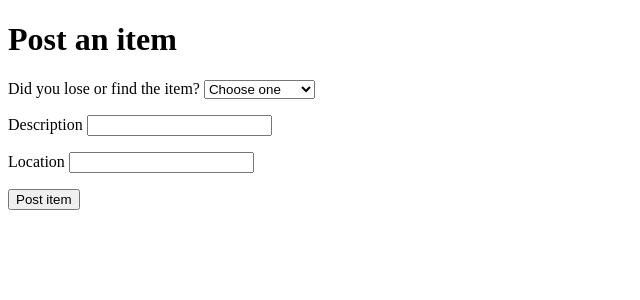
After one commit to Edvinkk/Secure-application-development-project, a Flask app: page /listings/new in a window 1280 px wide. The commit adds this page. Shown: the top 300 px of the page, without its empty margins (0-640 px from the left). Run offline with Flask 3, Linux system fonts and the light colour scheme; the visitor is signed in with stand-in values (Sample User, id 1).

Commit message:
Added lost and found listings and keyword search

```diff
--- a/app.py
+++ b/app.py
@@ -19,6 +19,17 @@ with closing(sqlite3.connect(database)) as db:
             id INTEGER PRIMARY KEY,
             username TEXT NOT NULL UNIQUE,
             password_hash TEXT NOT NULL
+        )
+    """)
+
+    # Store each listing with the ID of the student who posted it
+    db.execute("""
+        CREATE TABLE IF NOT EXISTS listings (
+            id INTEGER PRIMARY KEY,
+            user_id INTEGER NOT NULL REFERENCES users(id),
+            item_type TEXT NOT NULL CHECK (item_type IN ('lost', 'found')),
+            description TEXT NOT NULL,
+            location TEXT NOT NULL
         )
     """)
     db.commit()
@@ -77,4 +88,57 @@ def index():
     if "user_id" not in session:
         return redirect(url_for("login"))
 
-    return render_template("index.html", username=session["username"])
+    # Read the keyword from the search box.
+    keyword = request.args.get("q", "").strip()
+
+    # An empty keyword shows all listings with the newest first.
+    with closing(sqlite3.connect(database)) as db:
+        db.row_factory = sqlite3.Row
+        listings = db.execute(
+            """
+            SELECT item_type, description, location
+            FROM listings
+            WHERE instr(lower(description), lower(?)) > 0
+               OR instr(lower(location), lower(?)) > 0
+            ORDER BY id DESC
+            """,
+            (keyword, keyword),
+        ).fetchall()
+
+    return render_template(
+        "index.html",
+        username=session["username"],
+        listings=listings,
+        keyword=keyword,
+    )
+
+
+@app.route("/listings/new", methods=["GET", "POST"])
+def create_listing():
+    # Students must log in before they can post an item
+    if "user_id" not in session:
+        return redirect(url_for("login"))
+
+    if request.method == "GET":
+        return render_template("create_listing.html")
+
+    item_type = request.form.get("item_type", "")
+    description = request.form.get("description", "").strip()
+    location = request.form.get("location", "").strip()
+
+    # Check the submitted values before saving the listing
+    if item_type not in ("lost", "found") or not description or not location:
+        return render_template("create_listing.html", message="Enter the item type, description and location.")
+
+    # Use the student ID from the login session
+    with closing(sqlite3.connect(database)) as db:
+        db.execute(
+            """
+            INSERT INTO listings (user_id, item_type, description, location)
+            VALUES (?, ?, ?, ?)
+            """,
+            (session["user_id"], item_type, description, location),
+        )
+        db.commit()
+
+    return redirect(url_for("index"))
--- /dev/null
+++ b/templates/create_listing.html
@@ -0,0 +1,37 @@
+<!doctype html>
+<html lang="en">
+<head>
+    <meta charset="utf-8">
+    <title>Post an item</title>
+</head>
+<body>
+    <h1>Post an item</h1>
+
+    <form method="post">
+        <p>
+            <label>Did you lose or find the item?
+                <select name="item_type" required>
+                    <option value="">Choose one</option>
+                    <option value="lost">I lost an item</option>
+                    <option value="found">I found an item</option>
+                </select>
+            </label>
+        </p>
+        <p>
+            <label>Description
+                <input name="description" required>
+            </label>
+        </p>
+        <p>
+            <label>Location
+                <input name="location" required>
+            </label>
+        </p>
+        <button type="submit">Post item</button>
+    </form>
+
+    {% if message %}
+        <p>{{ message }}</p>
+    {% endif %}
+</body>
+</html>
```
Also changed, not shown: templates/index.html (+21 -0 lines).
